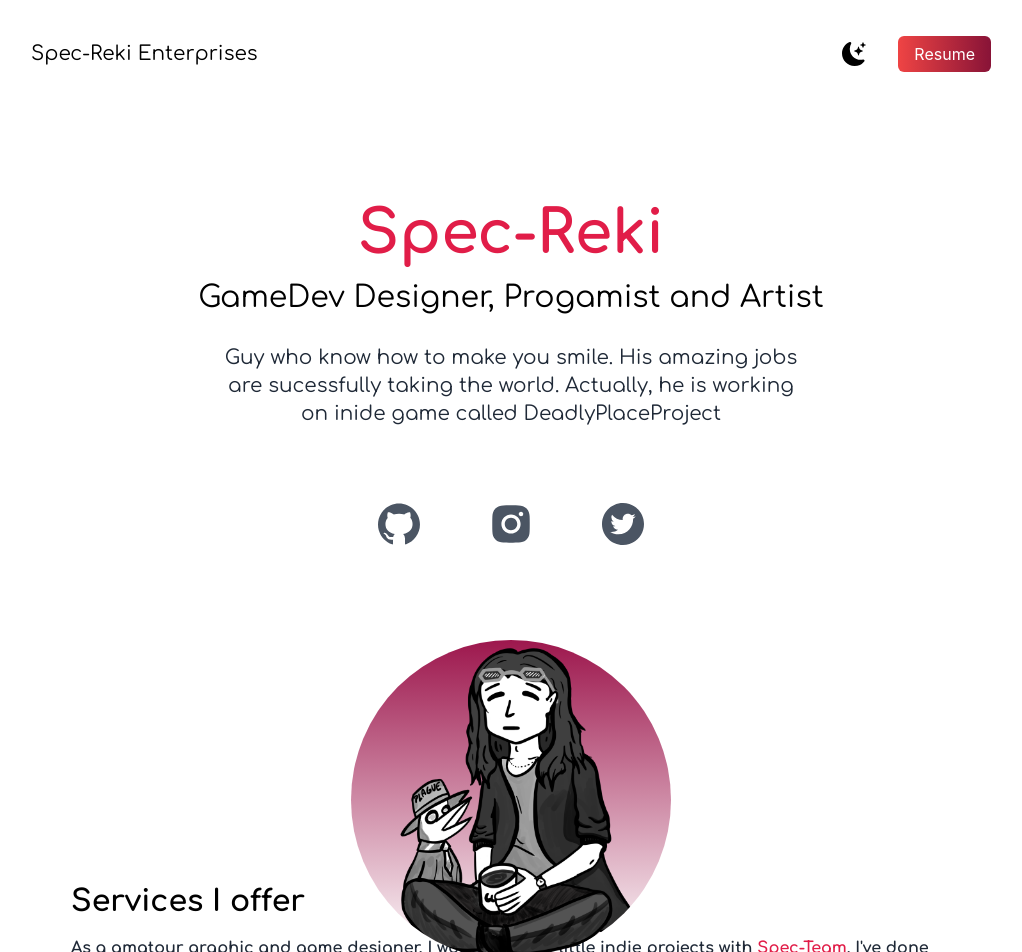
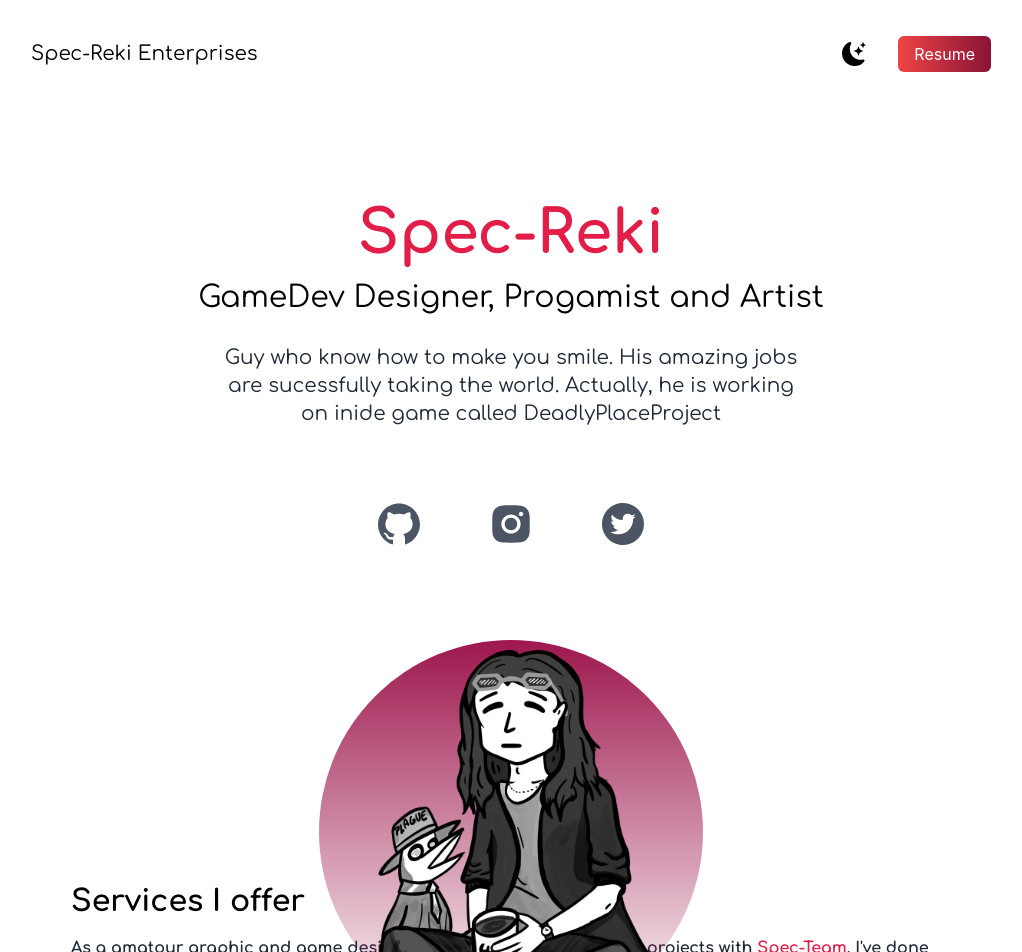
Before and after one commit to spec-reki/Portfolio-website, a Next.js app in the folder react-portfolio/: page / in a window 1280 px wide. Shown: the top 952 px of the page, without its empty margins (129-1151 px from the left). Built offline with nearby package versions, Linux system fonts and the light colour scheme.

Commit message:
Profile image adjustment

```diff
--- a/react-portfolio/pages/index.js
+++ b/react-portfolio/pages/index.js
@@ -56,7 +56,7 @@
             <AiFillTwitterCircle />
           </div>
 
-          <div className='relative mx-auto bg-gradient-to-b from-pink-800 rounded-full w-80 h-80 mt-20 overflow-hidden'>
+          <div className='relative mx-auto bg-gradient-to-b from-pink-800 rounded-full w-80 h-80 mt-20 overflow-hidden md:h-96 md:w-96'>
             <Image src={deved} layout="fill" objectFit='cover'/>
           </div>
         </section>
```
